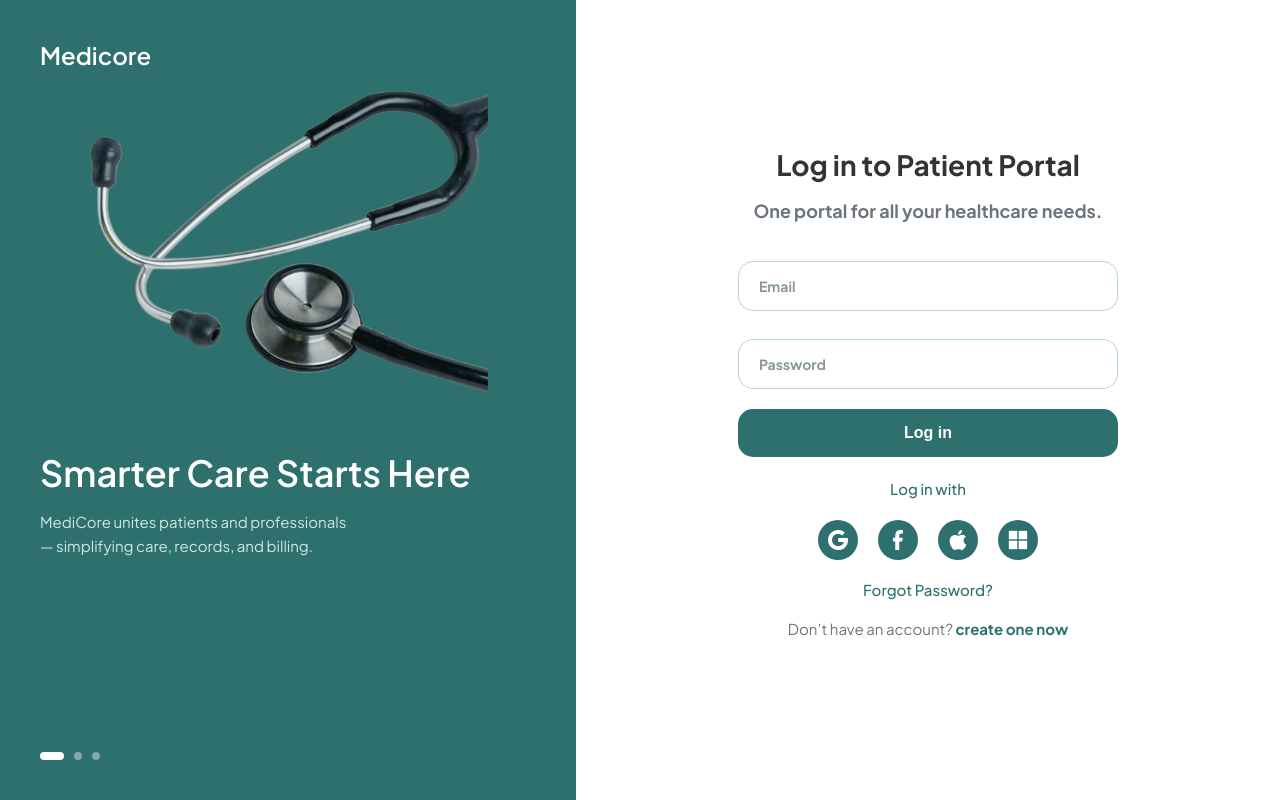
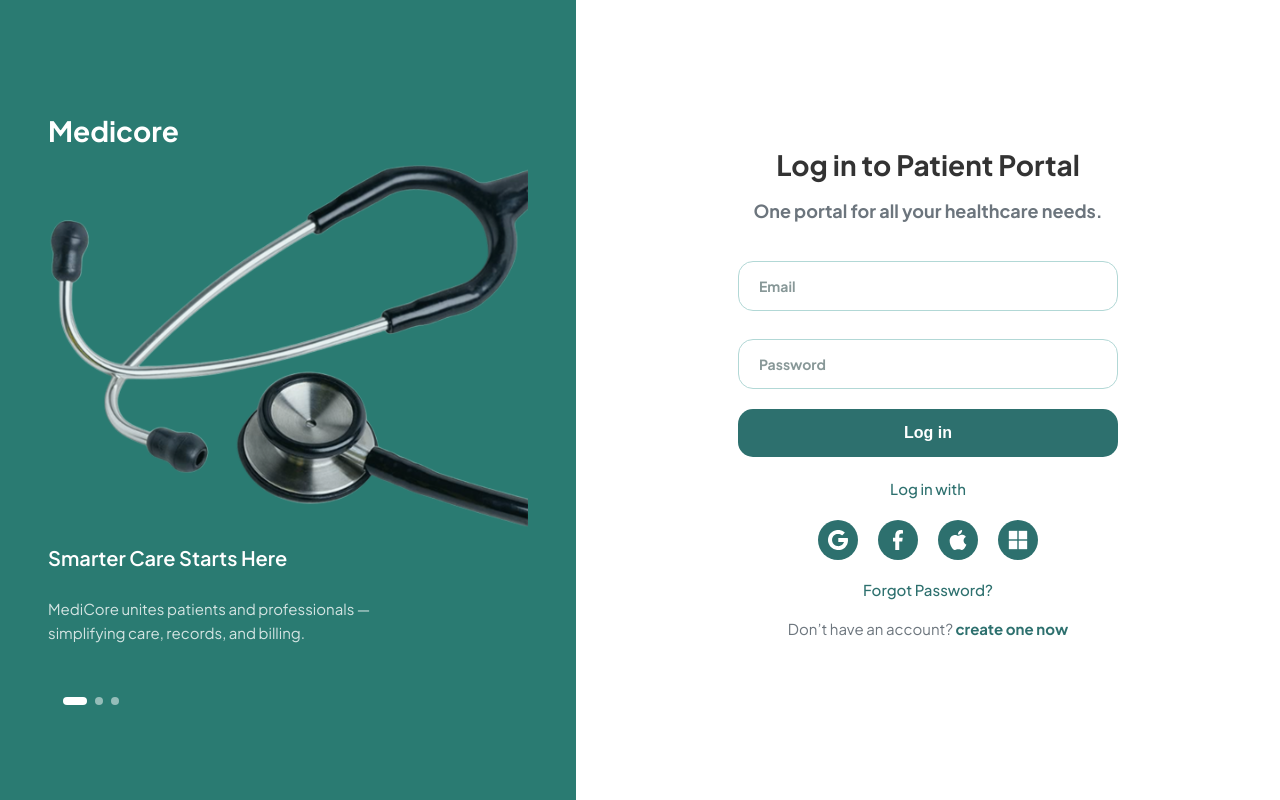
Before and after one commit to suhanipandita/MediCore_, a React (Vite) app in the folder app/: page /login-patient in a window 1280 px wide. Built offline with nearby package versions, Linux system fonts and the light colour scheme; no server answers.

Commit message:
updated latest commit

```diff
--- a/app/src/assets/styles/global.css
+++ b/app/src/assets/styles/global.css
@@ -16,7 +16,7 @@
 }
 
 html {
-  height: 100%; /* Ensure html takes full height */
+  height: auto;
 }
 /* Reset and base styles */
 body {
--- a/app/src/components/features/LandingPage/Hero.module.css
+++ b/app/src/components/features/LandingPage/Hero.module.css
@@ -1,36 +1,32 @@
 .heroContainer {
-  max-width: 1280px;
+  width: auto;
+  min-width: 1320px;
+  height:auto;
+  min-height: 670px;
   color: #2A7B72;
-  min-height: 540px;
-  /* Match header container width */
-  margin: 0 auto;
+  margin: 0 0;
   background-color: var(--primary-teal-dark);
   border-radius: 24px;
-  padding: 64px 80px;
-  /* Inner padding */
+  padding: 4rem 5vw;
   display: grid;
   grid-template-columns: minmax(0, 1.2fr) minmax(0, 1fr);
-  /* Flexible columns */
   gap: 48px;
   align-items: center;
   overflow: hidden;
-  /* Prevent image overflow if needed */
   position: relative;
-  /* For image positioning */
 }
 
 .heroContent {
   color: var(--white);
   z-index: 1;
   /* Keep content above potential image overlaps */
+
 }
 
 .heroTitle {
   font-size: 56px;
-  /* Adjust font size */
   font-weight: 700;
   line-height: 64px;
-  /* Adjust line height */
   margin: 0 16px 16px 0;
   min-width: 560px;
   font: #FFFFFF;
@@ -140,7 +136,7 @@
 .heroImageContainer {
   /* Position image slightly outside the container */
   position: absolute;
-  right: 100px;
+  right: 200px;
   /* Adjust as needed */
   bottom: 0;
   max-width: 380px;
@@ -151,7 +147,7 @@
 
 .heroImage {
   display: block;
-  width: 110%;
+  width: 130%;
   height: auto;
 }
 
--- a/app/src/components/features/LandingPage/Hero.tsx
+++ b/app/src/components/features/LandingPage/Hero.tsx
@@ -8,7 +8,6 @@ import doctor from '../../../assets/icons/doctor.svg';
 
 const Hero: React.FC = () => {
   return (
-    <div className={styles.heroWrapper}>
       <div className={styles.heroContainer}>
         <div className={styles.heroContent}>
           <h1 className={styles.heroTitle}>
@@ -39,7 +38,6 @@ const Hero: React.FC = () => {
           <img src={DoctorHeroImage} alt="Smiling doctor holding a clipboard" className={styles.heroImage} />
         </div>
       </div>
-    </div>
   );
 };
 
--- a/app/src/components/layouts/Header/Header.module.css
+++ b/app/src/components/layouts/Header/Header.module.css
@@ -18,7 +18,7 @@
 }
 
 .logo {
-  font-size: 24px; /* Adjust size */
+  font-size: 34px; /* Adjust size */
   font-weight: 700;
   color: var(--primary-teal-text);
   letter-spacing: -0.5px; /* Optional: Adjust letter spacing */
--- a/app/src/pages/LandingPage.module.css
+++ b/app/src/pages/LandingPage.module.css
@@ -1,7 +1,7 @@
 .landingPageContainer {
   padding: 2rem; /* Example: ~32px padding on all sides */
   width: 100%;
-  max-width: 1344px; /* Slightly larger than Hero's 1280px to accommodate padding */
+  max-width: auto; /* Slightly larger than Hero's 1280px to accommodate padding */
   margin: 0 auto; /* Center the container */
   flex-grow: 1; /* Allow this container to grow */
   display: flex; /* Center content vertically if needed, or just stack */
--- a/app/src/pages/PatientLogin.module.css
+++ b/app/src/pages/PatientLogin.module.css
@@ -5,84 +5,84 @@
     font-family: "Plus Jakarta Sans", sans-serif;
     background-color: #f4f7f6;
     /* Light gray background */
-    min-width: 900px;
+    width: 100%;
     /* From reference */
     overflow: hidden;
 }
 
-/* --- Left Section (Green) --- */
-/* Keep styles for .left, .leftLogoText, .leftImage, etc. EXACTLY as they were */
-.left {
-    width: 45%;
-    background: #2D706E;
-    padding: 40px;
-    color: white;
+/* Left section styling (green background) */
+.leftSection {
+    flex: 0 0 45%;
+    background-color: var(--primary-teal-dark);
+    color: var(--white);
     display: flex;
     flex-direction: column;
-    justify-content: space-between;
-    align-items: center;
-    text-align: center;
+    justify-content: center;
+    padding: 2rem 3rem;
     box-sizing: border-box;
-}
-
-.leftLogoText {
-    color: white;
-    font-size: 24px;
-    font-weight: 600;
-    width: 100%;
-    text-align: left;
-    margin: 0;
-}
-
-.leftImage {
-    width: 90%;
-    margin: 20px 0;
-    max-width: 400px;
-    height: auto;
-}
-
-.leftTextArea {
-    width: 100%;
     text-align: left;
 }
 
-.leftHeading {
-    color: white;
-    font-size: 36px;
-    font-weight: 600;
-    margin-bottom: 15px;
+/* Logo/Title styling */
+.leftTitle {
+    font-size: 1.75rem;
+    /* ~28px */
+    font-weight: 700;
+    margin-bottom: 1rem;
 }
 
-.leftDescription {
-    color: #cfe8e4;
-    max-width: 320px;
-    margin: 0 0 15px 0;
-    line-height: 1.6;
-    font-size: 15px;
+/* Image styling */
+.image {
+    width: 100%;
+    max-width: 500px;
+    height: auto;
+    margin: 0 0;
+    align-self: center;
 }
 
-.leftCarouselDots {
-    display: flex;
-    gap: 10px;
-    width: 100%;
-    justify-content: flex-start;
-    margin-top: auto;
+/* Subtitle styling */
+.leftSubtitle {
+    font-size: 1.25rem;
+    /* ~20px */
+    font-weight: 600;
+    margin-bottom: 0.75rem;
 }
 
-.leftDot {
+/* Paragraph text styling */
+.leftText {
+    font-size: 0.9375rem;
+    /* ~15px */
+    color: rgba(255, 255, 255, 0.8);
+    /* Slightly transparent white */
+    line-height: 1.6;
+    max-width: 400px;
+    /* Limit text width */
+    margin-bottom: 2rem;
+    /* Space below text */
+}
+
+/* Carousel dots styling */
+.carouselDots {
+    display: flex;
+    gap: 8px;
+    margin-top: 20px;
+    margin-left: 15px;
+    align-items: center;
+}
+
+.dot {
     width: 8px;
     height: 8px;
+    background-color: rgba(255, 255, 255, 0.5);
     border-radius: 50%;
-    background-color: rgba(255, 255, 255, 0.4);
-    transition: all 0.3s ease;
 }
 
-.leftDot.active {
+.activeDot {
+    width: 24px;
+    height: 8px;
+    border-radius: 10px;
     background-color: white;
-    width: 24px;
-    border-radius: 4px;
 }
-
 /* --- Right Section (White) - UPDATED STYLES --- */
 .right {
     width: 55%;
--- a/app/src/pages/PatientLogin.tsx
+++ b/app/src/pages/PatientLogin.tsx
@@ -100,17 +100,22 @@ function PatientLogin() {
     return (
         <div className={styles.container}>
             {/* LEFT SIDE */}
-            <div className={styles.left}>
-                <h2 className={styles.leftLogoText}>Medicore</h2>
-                <img src={graphicImage} alt="Healthcare illustration" className={styles.leftImage} />
-                <div className={styles.leftTextArea}>
-                    <h3 className={styles.leftHeading}>Smarter Care Starts Here</h3>
-                    <p className={styles.leftDescription}>MediCore unites patients and professionals — simplifying care, records, and billing.</p>
-                </div>
-                <div className={styles.leftCarouselDots}>
-                    <span className={`${styles.leftDot} ${styles.active}`}></span>
-                    <span className={styles.leftDot}></span>
-                    <span className={styles.leftDot}></span>
+            <div className={styles.leftSection}>
+                <h1 className={styles.leftTitle}>Medicore</h1>
+                <img
+                    src={graphicImage} // Use the imported image
+                    alt="Healthcare illustration"
+                    className={styles.image}
+                />
+                <h2 className={styles.leftSubtitle}>Smarter Care Starts Here</h2>
+                <p className={styles.leftText}>
+                    MediCore unites patients and professionals — simplifying care, records, and billing.
+                </p>
+                {/* Carousel dots (optional visual element) */}
+                <div className={styles.carouselDots}>
+                    <div className={`${styles.dot} ${styles.activeDot}`}></div>
+                    <div className={styles.dot}></div>
+                    <div className={styles.dot}></div>
                 </div>
             </div>
 
@@ -133,7 +138,7 @@ function PatientLogin() {
                                 required aria-label="Email" aria-invalid={!!emailError || !!generalError}
                                 disabled={!!socialLoading} // Disable if social login is in progress
                             />
-                            {emailError && ( <div className={styles.errorContainer}> <ErrorIcon /> <p className={styles.errorText}>{emailError}</p> </div> )}
+                            {emailError && (<div className={styles.errorContainer}> <ErrorIcon /> <p className={styles.errorText}>{emailError}</p> </div>)}
                         </div>
                         {/* Password Input */}
                         <div className={styles.inputGroup}>
@@ -145,7 +150,7 @@ function PatientLogin() {
                                 required aria-label="Password" aria-invalid={!!passwordError || !!generalError}
                                 disabled={!!socialLoading} // Disable if social login is in progress
                             />
-                            {passwordError && ( <div className={styles.errorContainer}> <ErrorIcon /> <p className={styles.errorText}>{passwordError}</p> </div> )}
+                            {passwordError && (<div className={styles.errorContainer}> <ErrorIcon /> <p className={styles.errorText}>{passwordError}</p> </div>)}
                         </div>
                         {/* Login Button */}
                         <button className={styles.button} type="submit" disabled={loading || !!socialLoading}>
@@ -180,7 +185,7 @@ function PatientLogin() {
                     <Link to="/forgot-password" style={{ color: '#2D706E', fontSize: '15px', fontWeight: '500' }} className={styles.link}>Forgot Password?</Link>
 
                     {/* Signup Link */}
-                    <p style={{ fontSize: '15px', fontWeight: '500px' }}className={styles.footerText}>Don’t have an account?{" "}
+                    <p style={{ fontSize: '15px', fontWeight: '500px' }} className={styles.footerText}>Don’t have an account?{" "}
                         <Link to="/signup-patient" style={{ color: '#2D706E', fontSize: '15px', fontWeight: 'bold' }} className={styles.link}>create one now</Link>
                     </p>
                 </div>
```
Also changed, not shown: app/src/pages/RoleSelection.module.css (+0 -13 lines). Lines whose indentation alone changed are shown as unchanged.
